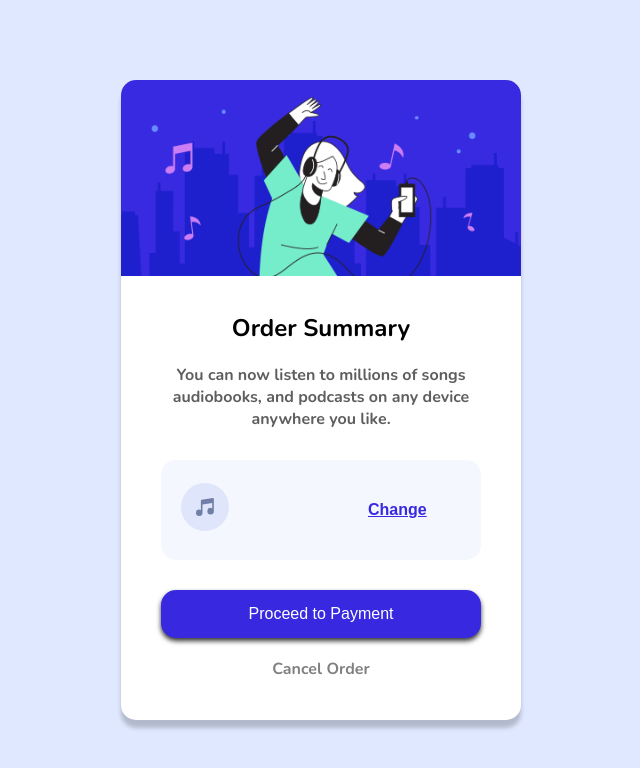
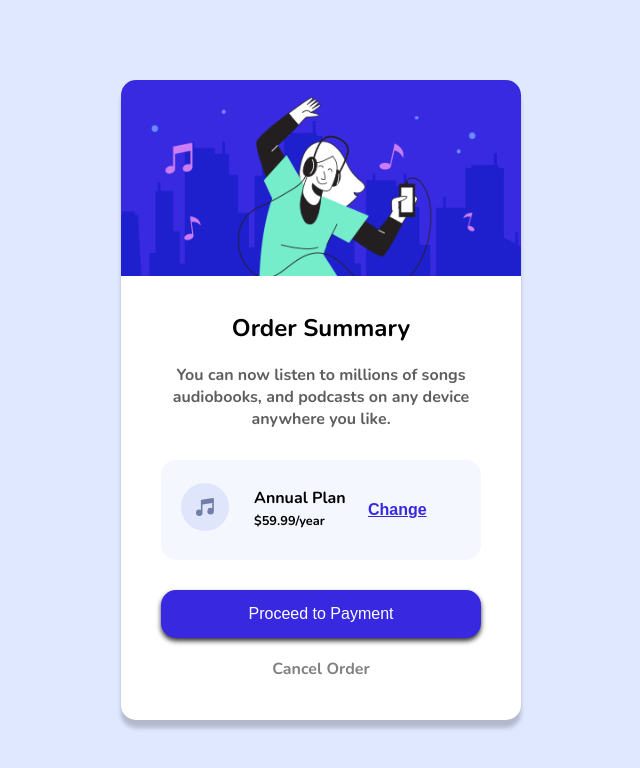
Before and after one commit to sachinsubugade/React-Order-Summary---React-State-Events-Handling-Form-Submission---Post-Clas---fb0ke2vzbjyk, a React app: page / in a window 1280 px wide. Shown: the top 768 px of the page, without its empty margins (319-959 px from the left). Built offline with nearby package versions, Linux system fonts and the light colour scheme.

Commit message:
updated changeHandler

```diff
--- a/src/components/App.js
+++ b/src/components/App.js
@@ -1,83 +1,165 @@
 import React, { Fragment, useState } from "react";
+
 import "../styles/App.css";
+
 import picture from "../assets/illustration-hero.png";
 
+
+
 const options = [
+
  { key: 0, plan: "Annual Plan", price: "59.99/year" },
+
  { key: 1, plan: "6-Month Plan", price: "34.99/6mo" },
+
  { key: 2, plan: "3-Month Plan", price: "16.99/3mo" },
+
  { key: 3, plan: "1-Month Plan", price: "5.99/1mo" },
+
 ];
 
+
+
 const App = () => {
-  const [currentPlan, setCurrentPlan] = useState();
-  // const [selectedPlanInfo, setSelectedPlanInfo] = useState(undefined);
+
+ const [currentPlan, setCurrentPlan] = useState(options[0]);
+
+
 
  const changeHandler = (e) => {
-    const selectedId = parseInt(e.target.value);
-    const selectedPlan = options.find((opt) => opt.key === selectedId);
-    // setSelectedPlanInfo(selectedPlan);
-    setCurrentPlan(selectedPlan);
+
+   setCurrentPlan(options[e.target.value]);
+
+   console.log(e.target.value);
+
  };
 
-  const submitHandler = (e) => {};
+
+
+ const submitHandler = (e) => {
+
+   e.preventDefault();
+
+   alert("Thanks for Subscribing");
+
+ };
+
+
 
  return (
+
    <div id="main">
+
      <div className="container">
+
        <div>
+
          <img
+
            src={picture}
+
            alt="man-with-headphones"
+
            className="top-pic"
+
          ></img>
+
        </div>
+
        <div className="content">
+
          <h2>Order Summary</h2>
+
          <p>
+
            You can now listen to millions of songs audiobooks, and podcasts on
+
            any device anywhere you like.
+
          </p>
+
        </div>
+
        <form onSubmit={submitHandler}>
+
          <div className="select-container">
+
            <div className="music-icon">
+
              <svg xmlns="http://www.w3.org/2000/svg" width="48" height="48">
+
                <g fill="none" fillRule="evenodd">
+
                  <circle cx="24" cy="24" r="24" fill="#DFE6FB" />
+
                  <path
+
                    fill="#717FA6"
+
                    fillRule="nonzero"
+
                    d="M32.574 15.198a.81.81 0 00-.646-.19L20.581 16.63a.81.81 0 00-.696.803V26.934a3.232 3.232 0 00-1.632-.44A3.257 3.257 0 0015 29.747 3.257 3.257 0 0018.253 33a3.257 3.257 0 003.253-3.253v-8.37l9.726-1.39v5.327a3.232 3.232 0 00-1.631-.441 3.257 3.257 0 00-3.254 3.253 3.257 3.257 0 003.254 3.253 3.257 3.257 0 003.253-3.253V15.81a.81.81 0 00-.28-.613z"
+
                  />
+
                </g>
+
              </svg>
+
            </div>
+
            <div className="plan">
-              <h4 id="plan-title">{currentPlan?.plan}</h4>
-              <p id="plan-price">{currentPlan?.price}</p>
+
+             <h4 id="plan-title">{currentPlan.plan}</h4>
+
+             <p id="plan-price">${currentPlan.price}</p>
+
            </div>
+
            <select onChange={changeHandler} className="select" id="select">
+
              <option disabled selected>
+
                Change
+
              </option>
+
              {options.map((option) => (
+
                <option key={option.key} value={option.key}>
+
                  {option.plan}
+
                </option>
+
              ))}
+
            </select>
+
          </div>
+
          <button className="button" type="submit">
+
            Proceed to Payment
+
          </button>
+
          <div className="cancel">
+
            <a href="/">Cancel Order</a>
+
          </div>
+
        </form>
+
      </div>
+
    </div>
+
  );
+
 };
 
+
+
 export default App;
```
Lines whose indentation alone changed are shown as unchanged.
